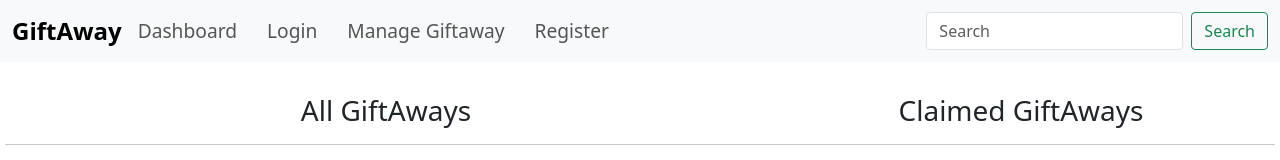
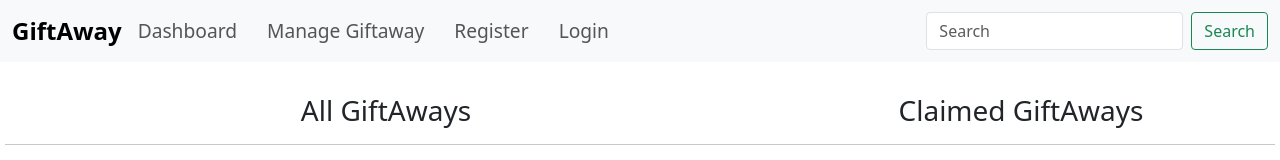
Before and after one commit to stormfire-ll/GiftAway-WebApp, a React (Vite) app in the folder GiftAway-new/GiftAway-new/: page / in a window 1280 px wide. Shown: the top 160 px of the page. Built offline with nearby package versions, Linux system fonts and the light colour scheme; no server answers.

Commit message:
Navbar Reihenfolge geändert Dashboard | Manage GiftAway | Register | Login

```diff
--- a/GiftAway-new/GiftAway-new/src/components/Navbar.jsx
+++ b/GiftAway-new/GiftAway-new/src/components/Navbar.jsx
@@ -16,16 +16,16 @@ const Navbar = () => {
               <Link to="/">Dashboard</Link>
             </li>
             <li className="nav-item">
-             {/*  <a className="nav-link" href="">Login</a> */}
-             <Link to="/login">Login</Link>
-            </li>
-            <li className="nav-item">
               {/* <a className="nav-link" href="#">Manage Giftaway</a> */}
               <Link to="/giftaway">Manage Giftaway</Link>
             </li>
             <li className="nav-item">
               {/* <a className="nav-link" href="#">register</a> */}
               <Link to="/register">Register</Link>
+            </li>
+            <li className="nav-item">
+             {/*  <a className="nav-link" href="">Login</a> */}
+             <Link to="/login">Login</Link>
             </li>
           </ul>
 
```
